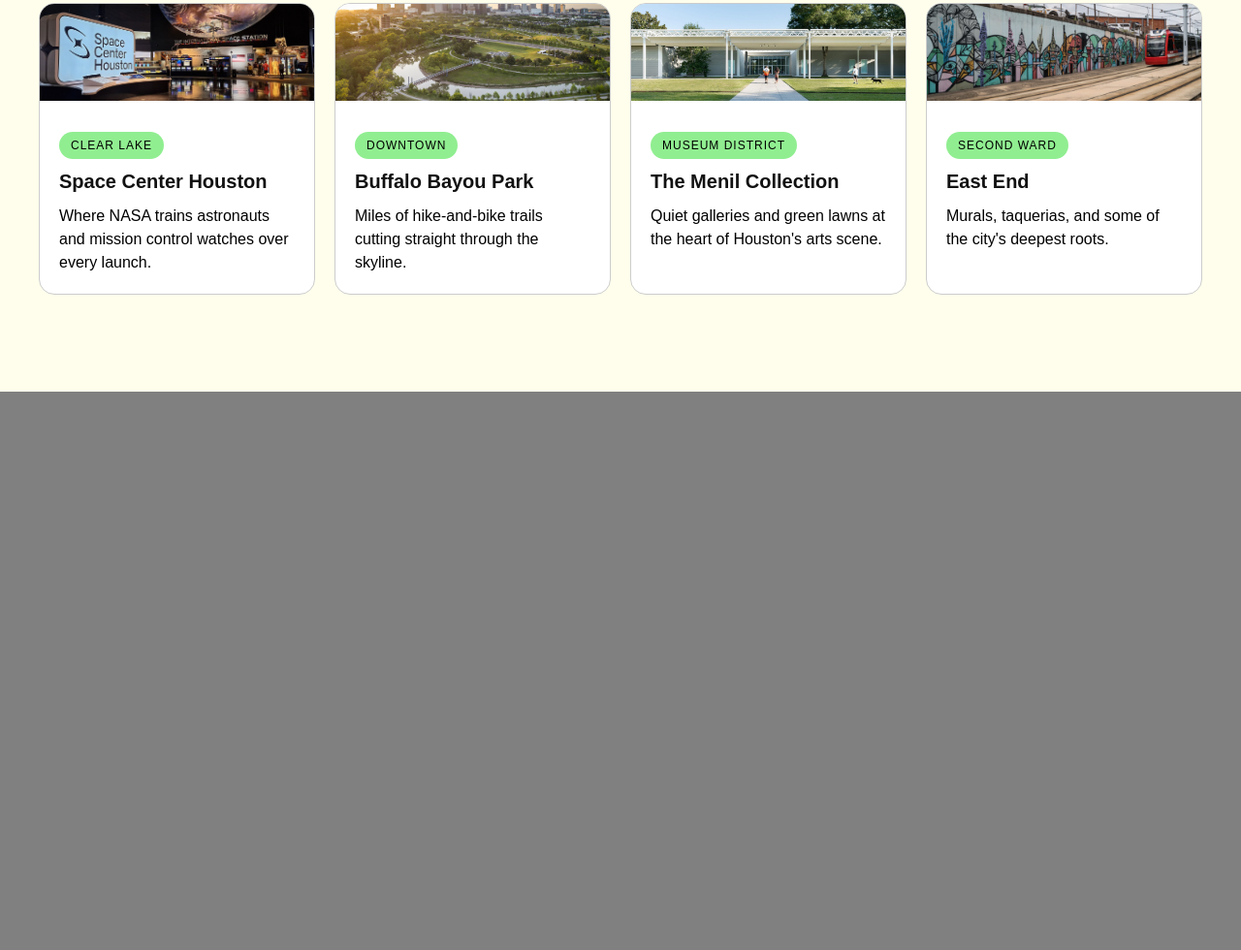
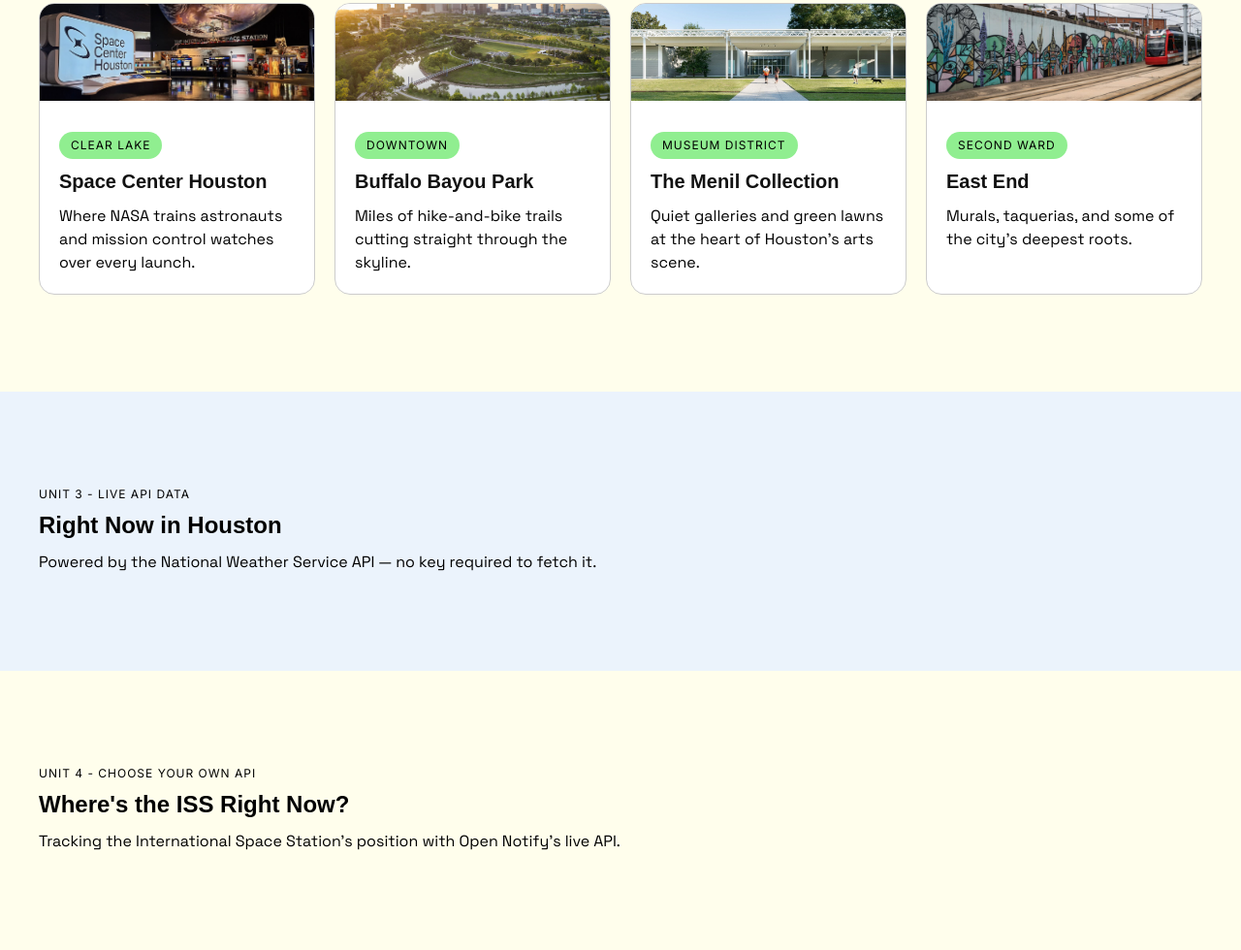
Before and after one commit to richardegil/City-of-Houston, a plain HTML site: page index.html in a window 1280 px wide. Shown: the part 209-1189 px from the top of the page at 97% size. Before the commit the page ends 800 px from the top, so only its background shows below. Drawn offline with Linux system fonts and the light colour scheme.

Commit message:
adding ids and colors

```diff
--- a/assets/style.css
+++ b/assets/style.css
@@ -1,6 +1,9 @@
 :root {
   --color-light-beige: #fffeec;
+  --color-light-blue: #EBF3FC;
   --color-pill-background: lightgreen;
+  --font-meta: 'Inter', sans-serif;
+  --font-primary: 'Space Grotesk', sans-serif;
 }
 
 * {
@@ -28,9 +31,11 @@ h3 {
 p {
   font-size: 1rem;
   line-height: 1.5;
+  font-family: var(--font-primary);
 
   &.eyebrow {
     font-size: 0.75rem;
+    font-family: var(--font-meta);
     text-transform: uppercase;
     letter-spacing: 1px;
     display: flex;
@@ -42,6 +47,7 @@ p {
 
   &.eyebrow--pill {
     font-size: 0.75rem;
+    font-family: var(--font-meta);
     text-transform: uppercase;
     letter-spacing: 1px;
     display: flex;
@@ -81,7 +87,7 @@ p {
   &.block--section {
     display: flex;
     flex-direction: column;
-    background: var(--color-light-beige);
+    /* background: var(--color-light-beige); */
     padding-inline: 12px;
   }
 
@@ -158,3 +164,10 @@ p {
     }
   }
 }
+.bg--light-beige {
+  background: var(--color-light-beige);
+}
+
+.bg--light-blue {
+  background: var(--color-light-blue);
+}
--- a/index.html
+++ b/index.html
@@ -4,10 +4,13 @@
   <meta charset="UTF-8">
   <meta name="viewport" content="width=device-width, initial-scale=1.0">
   <title>City of Houston</title>
+  <link rel="preconnect" href="https://fonts.googleapis.com">
+  <link rel="preconnect" href="https://fonts.gstatic.com" crossorigin>
+  <link href="https://fonts.googleapis.com/css2?family=Inter:ital,opsz,wght@0,14..32,100..900;1,14..32,100..900&family=Space+Grotesk:wght@300..700&display=swap" rel="stylesheet">
   <link rel="stylesheet" href="assets/style.css" />
 </head>
 <body>
-  <section class="block block--section" id="neighborhoods">
+  <section class="block block--section bg--light-beige" id="neighborhoods">
     <div class="container">
       <div class="block block--header">
         <p class="eyebrow">Unit 2 - Data Driven Cards</p>
@@ -58,5 +61,25 @@
       </div>
     </div>
   </section>
+
+  <section class="block block--section bg--light-blue" id="weather">
+    <div class="container">
+      <div class="block block--header">
+        <p class="eyebrow">Unit 3 - Live API Data</p>
+        <h2>Right Now in Houston</h2>
+        <p>Powered by the National Weather Service API — no key required to fetch it.</p>
+      </div>
+    </div>
+  </section>
+
+  <section class="block block--section bg--light-beige" id="space-station">
+    <div class="container">
+      <div class="block block--header">
+        <p class="eyebrow">Unit 4 - CHOOSE YOUR OWN API</p>
+        <h2>Where's the ISS Right Now?</h2>
+        <p>Tracking the International Space Station's position with Open Notify's live API.</p>
+      </div>
+    </div>
+  </section>
 </body>
 </html>
```
